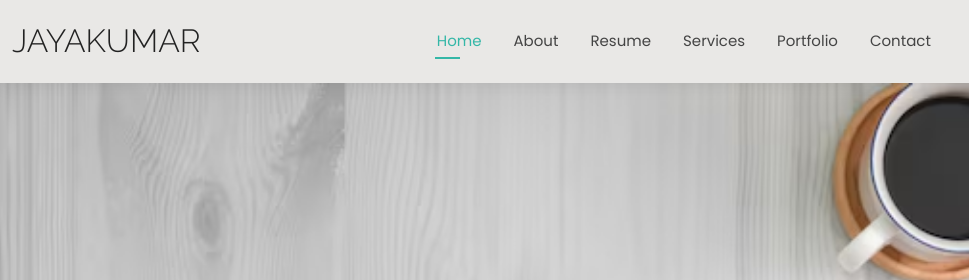
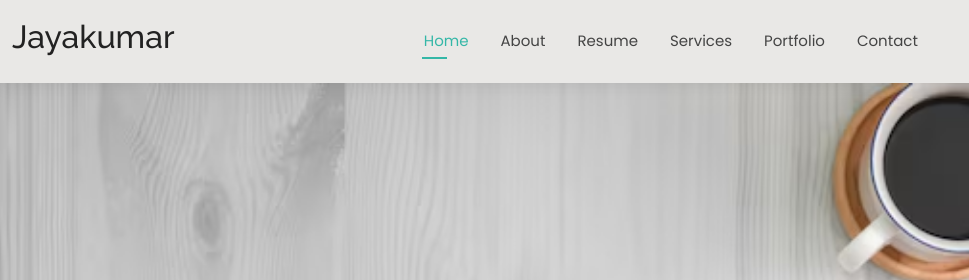
Before and after one commit to thejayakumar-k/Jayakumar-Portfolio, a plain HTML site: page index.html in a window 1280 px wide. Shown: the top 280 px of the page, 0-969 px from the left. Drawn offline with Linux system fonts and the light colour scheme.

Commit message:
Update index.html

```diff
--- a/index.html
+++ b/index.html
@@ -61,7 +61,7 @@
         >
           <!-- Uncomment the line below if you also wish to use an image logo -->
 
-          <h1 class="sitename">Jayakumar</h1>
+          <h2 class="sitename">Jayakumar</h2>
         </a>
 
         <nav id="navmenu" class="navmenu">
```
